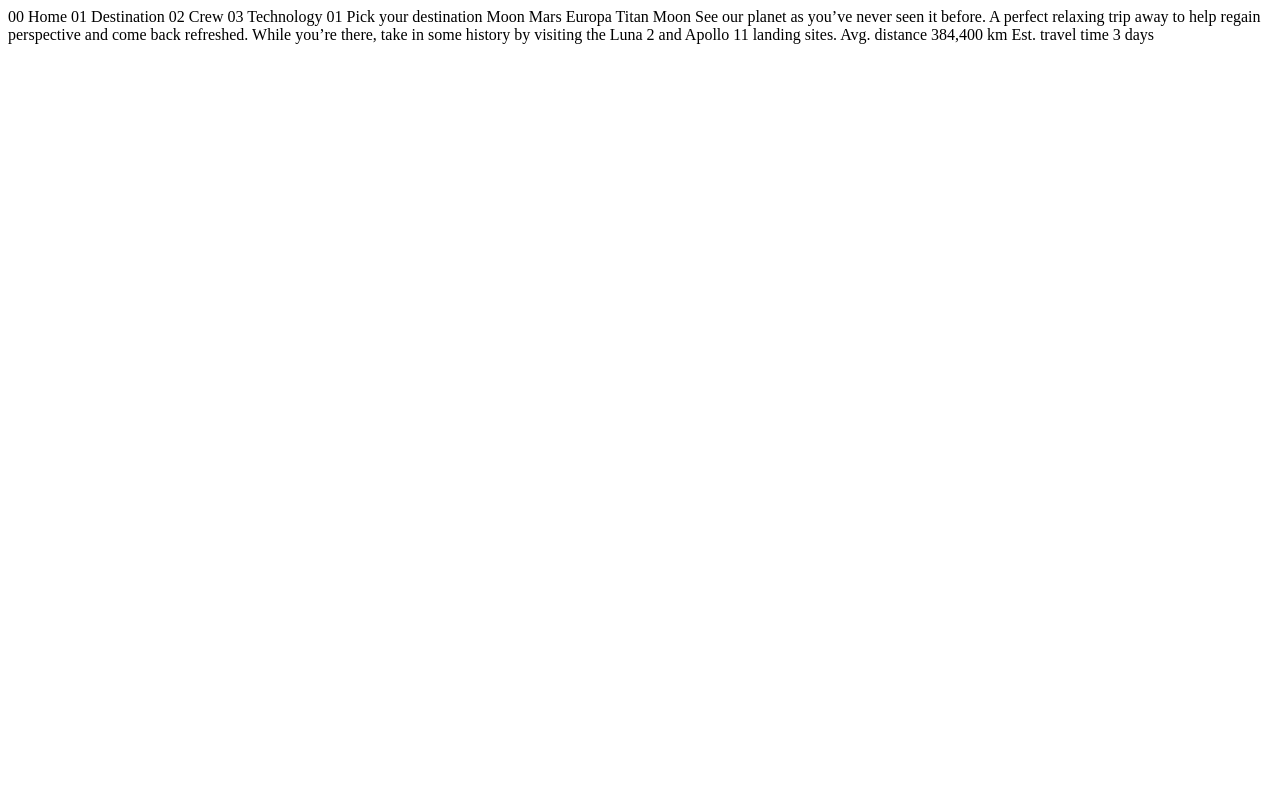
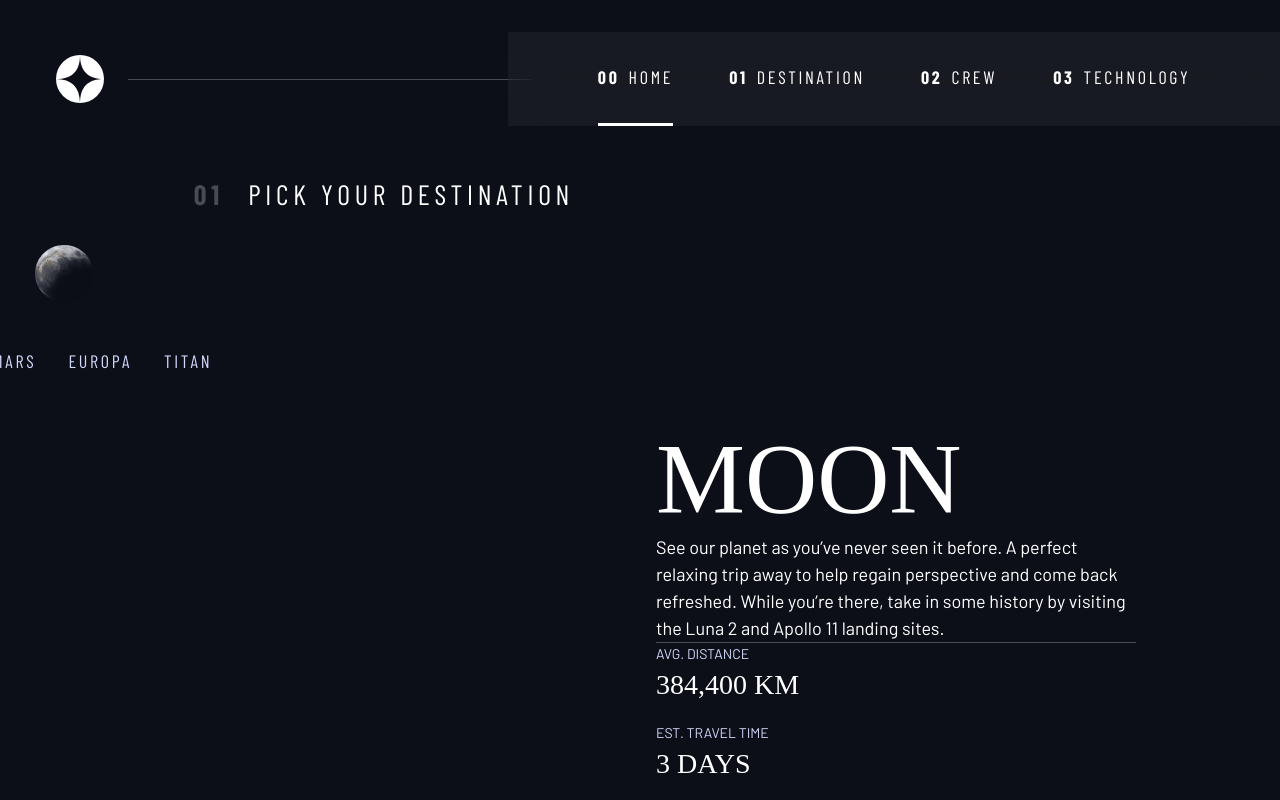
Before and after one commit to AxelV27/Space_tourism, a plain HTML site: page starter-code/destination-moon.html in a window 1280 px wide. Drawn offline with nearby package versions, Linux system fonts and the light colour scheme; a web font is replaced by a local one.

Commit message:
Début page destination

```diff
--- a/starter-code/destination-moon.html
+++ b/starter-code/destination-moon.html
@@ -5,33 +5,64 @@
   <meta name="viewport" content="width=device-width, initial-scale=1.0">
 
   <link rel="icon" type="image/png" sizes="32x32" href="./assets/favicon-32x32.png">
+  <!-- Google fonts -->
+  <link rel="preconnect" href="https://fonts.googleapis.com">
+  <link rel="preconnect" href="https://fonts.gstatic.com" crossorigin>
+  <link href="https://fonts.googleapis.com/css2?family=Barlow+Condensed:wght@400;700&family=Bellefair&family=Barlow:wght@400;700&display=swap"
+      rel="stylesheet">
 
+  <!-- Our custom CSS -->
+  <link rel="stylesheet" href="index.css">
   <title>Frontend Mentor | Space tourism website</title>
 </head>
-<body>
+<body class="destination">
+  <a class="skip-to-content" href="#main">Skip to content</a>
+  <header class="primary-header flex">
+    <div>
+      <img src="./assets/shared/logo.svg" alt="space tourism logo" class="logo">
+    </div>
+    <button class="mobile-nav-toggle" aria-controls="primary-navigation"><span class="sr-only" aria-expanded="false">Menu</span></button>
+    <nav>
+        <ul id="primary-navigation" data-visible="false" class="primary-navigation underline-indicators flex">
+            <li class="active"><a class="ff-sans-cond uppercase text-white letter-spacing-2" href="index.html"><span aria-hidden="true">00</span>Home</a>
+            <li><a class="ff-sans-cond uppercase text-white letter-spacing-2" href="destination.html"><span aria-hidden="true">01</span>Destination</a>
+            <li><a class="ff-sans-cond uppercase text-white letter-spacing-2" href="crew.html"><span aria-hidden="true">02</span>Crew</a>
+            <li><a class="ff-sans-cond uppercase text-white letter-spacing-2" href="technology.html"><span aria-hidden="true">03</span>Technology</a>
+        </ul>
+    </nav>
+  </header>
+  <main class="grid-container grid-container--destination">
+   <h1 class="numbered-title"><span aria-hidden="true">01</span> Pick your destination</h1>
 
-  00 Home
-  01 Destination
-  02 Crew
-  03 Technology
+    <img src="./assets/destination/image-moon.png" alt="Moon">
 
-  01 Pick your destination
+    <div class="tab-list underline-indicators flex">
+      <button aria-selected="true" class="uppercase ff-sans-cond text-accent bg-dark letter-spacing-2">Moon</button>
+      <button aria-selected="false" class="uppercase ff-sans-cond text-accent bg-dark letter-spacing-2">Mars</button>
+      <button aria-selected="false" class="uppercase ff-sans-cond text-accent bg-dark letter-spacing-2">Europa</button>
+      <button aria-selected="false" class="uppercase ff-sans-cond text-accent bg-dark letter-spacing-2">Titan</button>
+    </div>
 
-  Moon
-  Mars
-  Europa
-  Titan
+    <article class="destination-info">
+      <h2 class="fs-800 uppercase ff-serif">Moon</h2>
 
-  Moon
+      <p>See our planet as you’ve never seen it before. A perfect relaxing trip away to help
+      regain perspective and come back refreshed. While you’re there, take in some history
+      by visiting the Luna 2 and Apollo 11 landing sites.</p>
 
-  See our planet as you’ve never seen it before. A perfect relaxing trip away to help
-  regain perspective and come back refreshed. While you’re there, take in some history
-  by visiting the Luna 2 and Apollo 11 landing sites.
+      <div class=" destination-meta flex">
+        <div>
+          <h3 class="text-accent fs-200 uppercase">Avg. distance</h3>
+          <p class="fs-500 ff-serif uppercase">384,400 km</p>
+        </div>
 
-  Avg. distance
-  384,400 km
-
-  Est. travel time
-  3 days
+        <div>
+          <h3 class="text-accent fs-200 uppercase">Est. travel time</h3>
+          <p class="fs-500 ff-serif uppercase">3 days</p>
+        </div>
+      </div>
+    </article>
+  </main>
+  <script src="index.js" defer></script>
 </body>
 </html>
--- a/starter-code/index.css
+++ b/starter-code/index.css
@@ -13,7 +13,7 @@
     --fs-800: 3.5rem;
     --fs-700: 1.5rem;
     --fs-600: 1rem;
-    --fs-500: 1.75rem;
+    --fs-500: 1rem;
     --fs-400: 0.9375rem;
     --fs-300: 1rem;
     --fs-200: 0.875rem;
@@ -29,6 +29,7 @@
         --fs-800: 5rem;
         --fs-700: 2.5rem;
         --fs-600: 1.5rem;
+        --fs-500: 1.25rem;
         --fs-400: 1rem;
     }
 }
@@ -39,6 +40,7 @@
         --fs-800: 6.25rem;
         --fs-700: 3.5rem;
         --fs-600: 2rem;
+        --fs-500: 1.75rem;
         --fs-400: 1.125rem;
     }
 }
@@ -153,40 +155,6 @@ select {
     max-width: 80rem;
 }
 
-.grid-container {
-    text-align: center;
-    display: grid;
-    place-items: center;
-    padding-inline: 1rem;
-
-}
-
-.grid-container * {
-    max-width: 50ch;
-}
-
-@media (min-width: 45em) {
-    .grid-container {
-        text-align: left;
-        column-gap: var(--container-gap, 2rem);
-        grid-template-columns: minmax(1rem, 1fr) repeat(2, minmax(0, 30rem)) minmax(1rem, 1fr);
-    }
-
-    .grid-container > *:first-child {
-        grid-column: 2;
-    }
-
-    .grid-container > *:last-child {
-        grid-column: 3;
-    }
-
-    .grid-container--home {
-        padding-bottom: max(6rem, 20vh);
-        align-items: end;
-    }
-}
-
-
 .sr-only {
   position: absolute;
   width: 1px;
@@ -197,6 +165,21 @@ select {
   clip: rect(0, 0, 0, 0);
   white-space: nowrap; /* added line */
   border: 0;
+}
+
+.skip-to-content {
+    position: absolute;
+    z-index: 9999;
+    background: hsl( var(--clr-white) );
+    color: hsl( var(--clr-dark) );
+    padding: .5em 1em;
+    margin-inline: auto;
+    transform: translateY(-100%);
+    transition: transform 250ms ease-in;
+}
+
+.skip-to-content:focus {
+    transform: translateY(0);
 }
 
 /* colors */
@@ -367,13 +350,11 @@ select {
 
 }
 
-
-@media (min-width: 35em){
-    .primary-navigation{
-        padding-inline: clamp(3rem, 7vw, 7rem) ;
+@media (min-width: 35em) {
+    .primary-navigation {
+        padding-inline: clamp(3rem, 7vw, 7rem);
     }
 }
-
 
 @media (min-width: 35em) and (max-width: 44.999em) {
     .primary-navigation a > span {
@@ -382,24 +363,27 @@ select {
 }
 
 @media (min-width: 45em) {
-    .primary-navigation {
-        margin-block: 2rem;
-    }
 
      .primary-header::after {
          content: '';
          display: block;
          position: relative;
          height: 1px;
-        background: hsl( var(--clr-white) / .25);
          width: 100%;
          margin-right: -2.5rem;
+         background: hsl( var(--clr-white) / .25);
          order: 1;
      }
 
     nav {
         order: 2;
     }
+
+    .primary-navigation {
+        margin-block: 2rem;
+    }
+
+
 }
 
 
@@ -467,3 +451,72 @@ body {
         background-image: url(./assets/home/background-home-desktop.jpg);
     }
 }
+
+
+/* ----------------------------- */
+/* Layout                        */
+/* ----------------------------- */
+
+.numbered-title {
+    grid-area: title;
+}
+
+.grid-container {
+    text-align: center;
+    display: grid;
+    place-items: center;
+    padding-inline: 1rem;
+
+}
+
+.grid-container * {
+    max-width: 50ch;
+}
+
+
+.grid-container--destination {
+    grid-template-areas:
+        'title'
+        'image'
+        'tabs'
+        'content';
+}
+
+.grid-container--destination > img {
+    grid-area: image;
+    max-width: 60%;
+}
+
+.grid-container--destination > .tab-list {
+    grid-area: tabs;
+}
+
+.grid-container--destination > .destination-info {
+    grid-area: content;
+}
+
+.destination-meta{
+    flex-direction: column;
+    border-top: 1px solid hsl( var(--clr-white) / .25)
+}
+
+@media (min-width: 45em) {
+    .grid-container {
+        text-align: left;
+        column-gap: var(--container-gap, 2rem);
+        grid-template-columns: minmax(1rem, 1fr) repeat(2, minmax(0, 30rem)) minmax(1rem, 1fr);
+    }
+
+    .grid-container > *:first-child {
+        grid-column: 2;
+    }
+
+    .grid-container > *:last-child {
+        grid-column: 3;
+    }
+
+    .grid-container--home {
+        padding-bottom: max(6rem, 20vh);
+        align-items: end;
+    }
+}
```
Also changed, not shown: starter-code/index.html (+1 -1 lines). Lines whose indentation alone changed are shown as unchanged.
